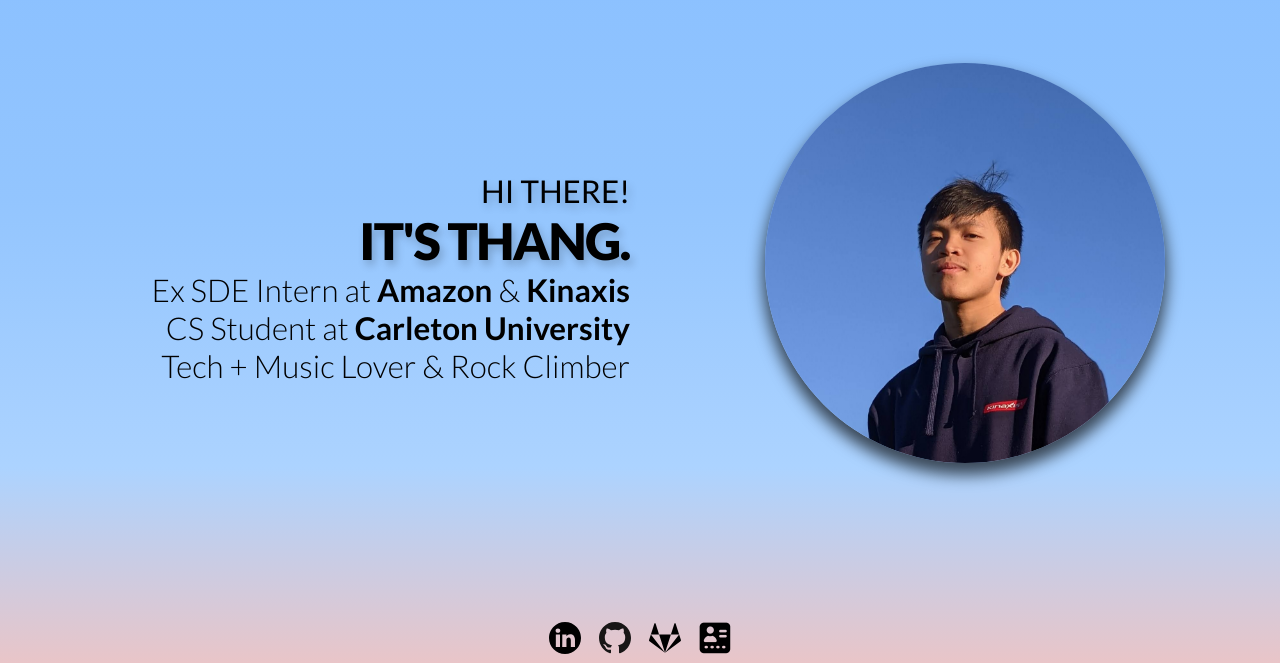
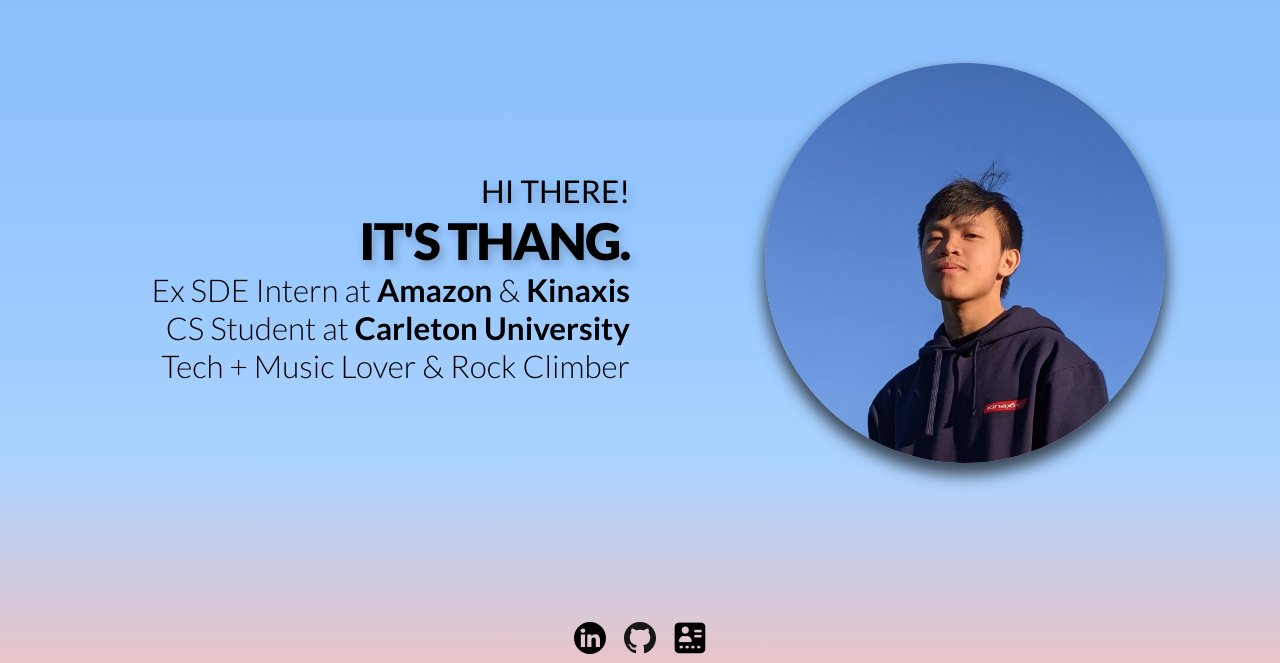
Before and after one commit to ThangMinhCao/personal_portfolio, a React (Create React App) app: page / in a window 1280 px wide. Shown: the part 137-800 px from the top of the page. Built offline with nearby package versions, Linux system fonts and the light colour scheme.

Commit message:
Modify links and resume

```diff
--- a/src/components/SocialLinks/SocialLinks.js
+++ b/src/components/SocialLinks/SocialLinks.js
@@ -14,9 +14,9 @@
       <a target="_blank" rel="noopener noreferrer" href={GITHUB_LINK}>
       <button className="icon-button github-button" />
       </a>
-      <a target="_blank" rel="noopener noreferrer" href={GITLAB_LINK}>
+      {/* <a target="_blank" rel="noopener noreferrer" href={GITLAB_LINK}>
         <button className="icon-button gitlab-button" />
-      </a>
+      </a> */}
       <a target="_blank" rel="noopener noreferrer" href={RESUME_LINK}>
         <button className="icon-button resume-button" />
       </a>
```
Also changed, not shown: 1 other file (tests, documents, lock files or other folders).
